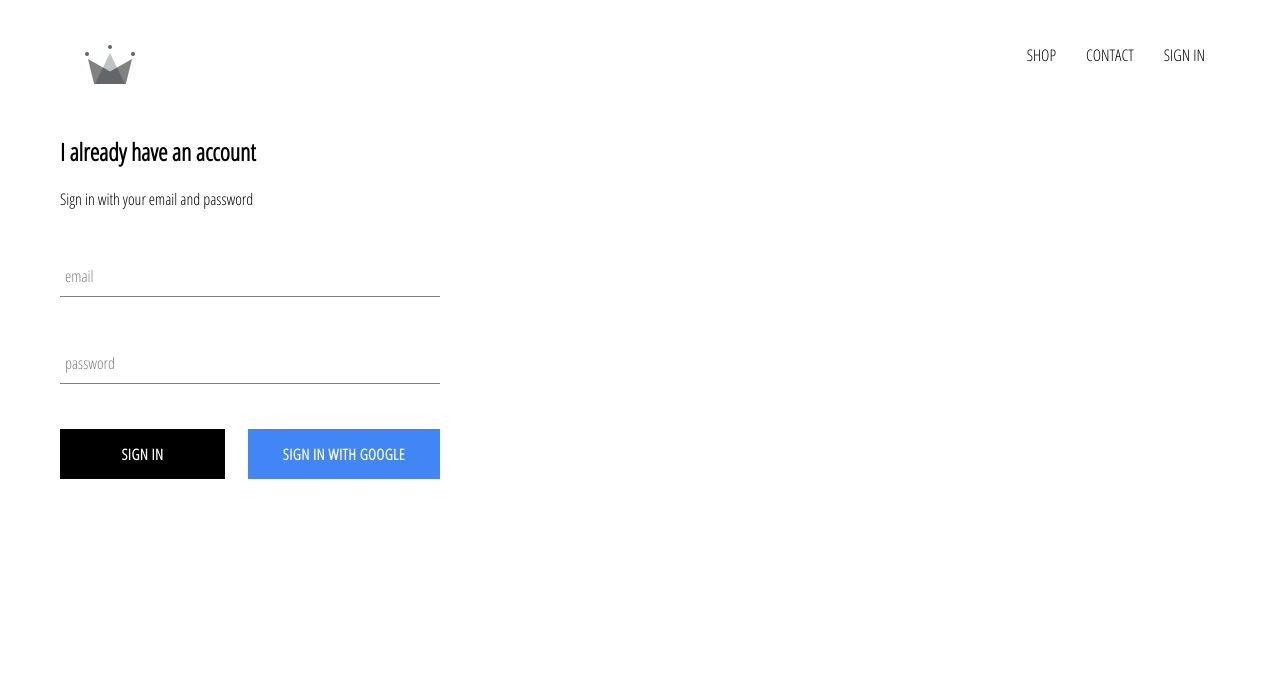
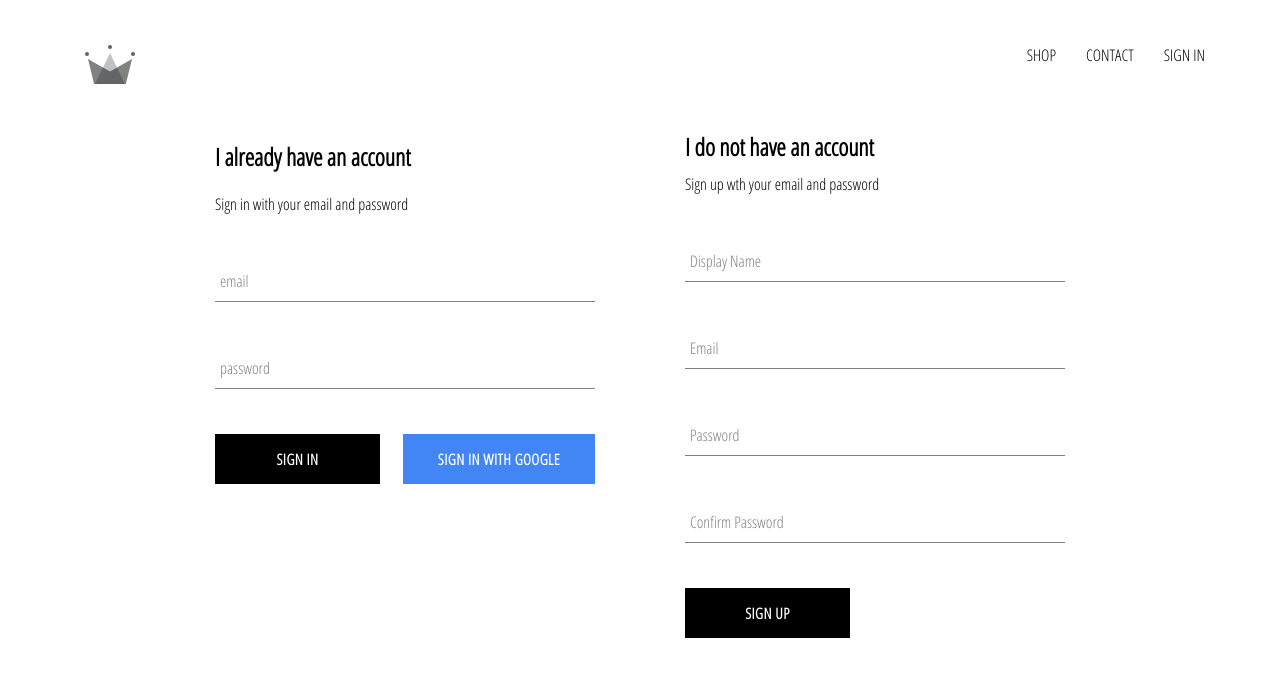
Before and after one commit to pisc9211/ecommerce, a React (Create React App) app: page /signin in a window 1280 px wide. Shown: the top 676 px of the page. Built offline with nearby package versions, Linux system fonts and the light colour scheme; no server answers.

Commit message:
added sign-up component and hooked it up to firebase signupwithemailandpassword

```diff
--- a/src/App.js
+++ b/src/App.js
@@ -6,7 +6,7 @@
 import ShopPage from './pages/shop/shop.component';
 import SignInAndSignUpPage from './pages/sign-in-and-sign-up/sign-in-and-sign-up.component';
 import Header from './components/header/header.component';
-import { auth } from './firebase/firebase.utils';
+import { auth, createUserProfileDocument } from './firebase/firebase.utils';
 
 class App extends React.Component {
   constructor() {
@@ -20,8 +20,21 @@
   unsubscribedFromAuth = null
 
   componentDidMount() {
-    this.unsubscribedFromAuth = auth.onAuthStateChanged(user => {
-      this.setState({ currentUser: user })
+    this.unsubscribedFromAuth = auth.onAuthStateChanged(async userAuth => {
+      if (userAuth) {
+        const userRef = await createUserProfileDocument(userAuth);
+
+        userRef.onSnapshot(snapShot => {
+          this.setState({
+            currentUser: {
+              id: snapShot.id,
+              ...snapShot.data()
+            }
+          }, () => console.log(this.state))
+        })
+      } else {
+        this.setState({ currentUser: userAuth })
+      }
     })
   }
 
--- a/src/components/header/header.component.jsx
+++ b/src/components/header/header.component.jsx
@@ -21,7 +21,7 @@
       </Link>
       {
         currentUser?
-        <div className='option' onClick={auth.signOut} > SIGN OUT </div>
+        <div className='option' onClick={() => auth.signOut()} > SIGN OUT </div>
         :
         <Link className='option' to='/signin'> SIGN IN </Link>
       }
--- /dev/null
+++ b/src/components/sign-up/sign-up.component.jsx
@@ -0,0 +1,76 @@
+import React from 'react'
+
+import './sign-up.styles.scss';
+
+import FormInput from '../form-input/form-input.component';
+import CustomButton from '../custom-button/custom-button.component';
+
+import { auth, createUserProfileDocument } from '../../firebase/firebase.utils'
+
+class SignUp extends React.Component {
+  constructor(props) {
+    super(props);
+
+    this.state = {
+      displayName: '',
+      email: '',
+      password: '',
+      confirmPassword: ''
+    }
+  }
+
+  handleChange = (e) => {
+    const { name, value } = e.target;
+    this.setState({
+      [name]: value
+    });
+  }
+
+  handleSubmit = async (e) => {
+    e.preventDefault();
+
+    const { displayName, email, password, confirmPassword } = this.state
+
+    if (password !== confirmPassword) {
+      alert('password does not match')
+      return;
+    }
+
+    try {
+      const { user } = await auth.createUserWithEmailAndPassword(email, password)
+
+      await createUserProfileDocument(user, { displayName })
+
+      this.setState({
+        displayName: '',
+        email: '',
+        password: '',
+        confirmPassword: ''
+      })
+    } catch (error) {
+      console.log('error: ', error.message);
+    }
+
+
+  }
+
+  render() {
+    const { displayName, email, password, confirmPassword } = this.state
+    return (
+      <div className='sign-up'>
+        <h2 className='title'>I do not have an account</h2>
+        <span>Sign up wth your email and password</span>
+
+        <form className='sign-up-form' onSubmit={this.handleSubmit}>
+          <FormInput type='text' name='displayName' value={displayName} onChange={this.handleChange} label='Display Name' required />
+          <FormInput type='email' name='email' value={email} onChange={this.handleChange} label='Email' required />
+          <FormInput type='password' name='password' value={password} onChange={this.handleChange} label='Password' required />
+          <FormInput type='password' name='confirmPassword' value={confirmPassword} onChange={this.handleChange} label='Confirm Password' required />
+          <CustomButton type='submit'>Sign Up</CustomButton>
+        </form>
+      </div>
+    )
+  }
+}
+
+export default SignUp;
--- /dev/null
+++ b/src/components/sign-up/sign-up.styles.scss
@@ -0,0 +1,9 @@
+.sign-up {
+  display: flex;
+  flex-direction: column;
+  width: 380px;
+
+  .title {
+    margin: 10px 0px;
+  }
+}
--- a/src/firebase/firebase.utils.js
+++ b/src/firebase/firebase.utils.js
@@ -13,6 +13,32 @@
   measurementId: "G-LMK9CF9H4J"
 };
 
+export const createUserProfileDocument = async (userAuth, additionalData) => {
+  if (!userAuth) return;
+
+  const userRef = firestore.doc(`users/${userAuth.uid}`)
+
+  const snapShot = await userRef.get();
+
+  if (!snapShot.exists) {
+    const { displayName, email } = userAuth;
+    const createdAt = new Date();
+
+    try {
+      await userRef.set({
+        displayName,
+        email,
+        createdAt,
+        ...additionalData
+      })
+    } catch (error){
+      console.log('error creating user: ', error.message);
+    }
+  }
+
+  return userRef;
+}
+
 firebase.initializeApp(config);
 
 export const auth = firebase.auth();
--- a/src/pages/sign-in-and-sign-up/sign-in-and-sign-up.component.jsx
+++ b/src/pages/sign-in-and-sign-up/sign-in-and-sign-up.component.jsx
@@ -1,11 +1,15 @@
 import React from 'react';
 
-import SignIn from '../../components/sign-in/sign-in.component'
+import SignIn from '../../components/sign-in/sign-in.component';
+import SignUp from '../../components/sign-up/sign-up.component';
 
 import './sign-in-and-sign-up.styles.scss'
 
 const SignInAndSignUpPage = () => (
-  <SignIn />
+  <div className='sign-in-and-sign-up'>
+    <SignIn />
+    <SignUp />
+  </div>
 )
 
 export default SignInAndSignUpPage;
--- a/src/pages/sign-in-and-sign-up/sign-in-and-sign-up.styles.scss
+++ b/src/pages/sign-in-and-sign-up/sign-in-and-sign-up.styles.scss
@@ -0,0 +1,6 @@
+.sign-in-and-sign-up {
+  width: 850px;
+  display: flex;
+  justify-content: space-between;
+  margin: 30px auto;
+}
```
